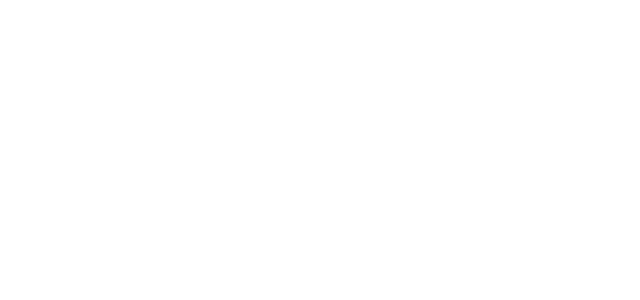
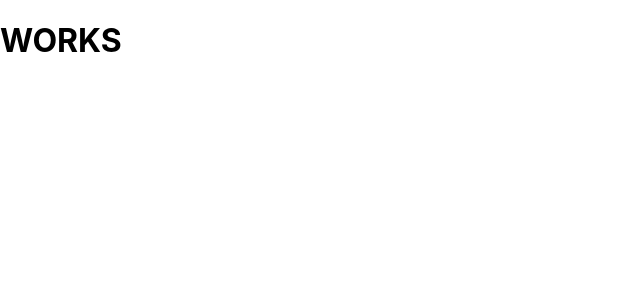
Before and after one commit to ctc-uci/ccl-videos-frontend, a React (Create React App) app: page /adminLogin in a window 1280 px wide. Shown: the top 300 px of the page, without its empty margins (0-640 px from the left). Built offline with nearby package versions, Linux system fonts and the light colour scheme.

Commit message:
boilerplate code for adminLogin

```diff
--- a/src/App.js
+++ b/src/App.js
@@ -2,6 +2,7 @@
 import { BrowserRouter as Router, Route, Switch } from "react-router-dom";
 import "./App.css";
 import ModifyLesson from "./Component/ModifyLesson";
+import AdminLogin from './Component/AdminLogin'
 
 const temp = () => <div>hello world</div>;
 
@@ -11,6 +12,7 @@
       <Switch>
         <Route exact path="/" component={temp} />
         <Route exact path="/route" component={temp} />
+        <Route exact path="/adminLogin" component={AdminLogin} />
         <Route
           exact
           path="/lessons"
--- /dev/null
+++ b/src/Component/AdminLogin.js
@@ -0,0 +1,11 @@
+import React, {useState} from "react";
+
+const tempPassword = "CCLTEST";
+
+const AdminLogin = () => {
+    return(
+        <h1>WORKS</h1>
+    )
+}
+
+export default AdminLogin;
```
